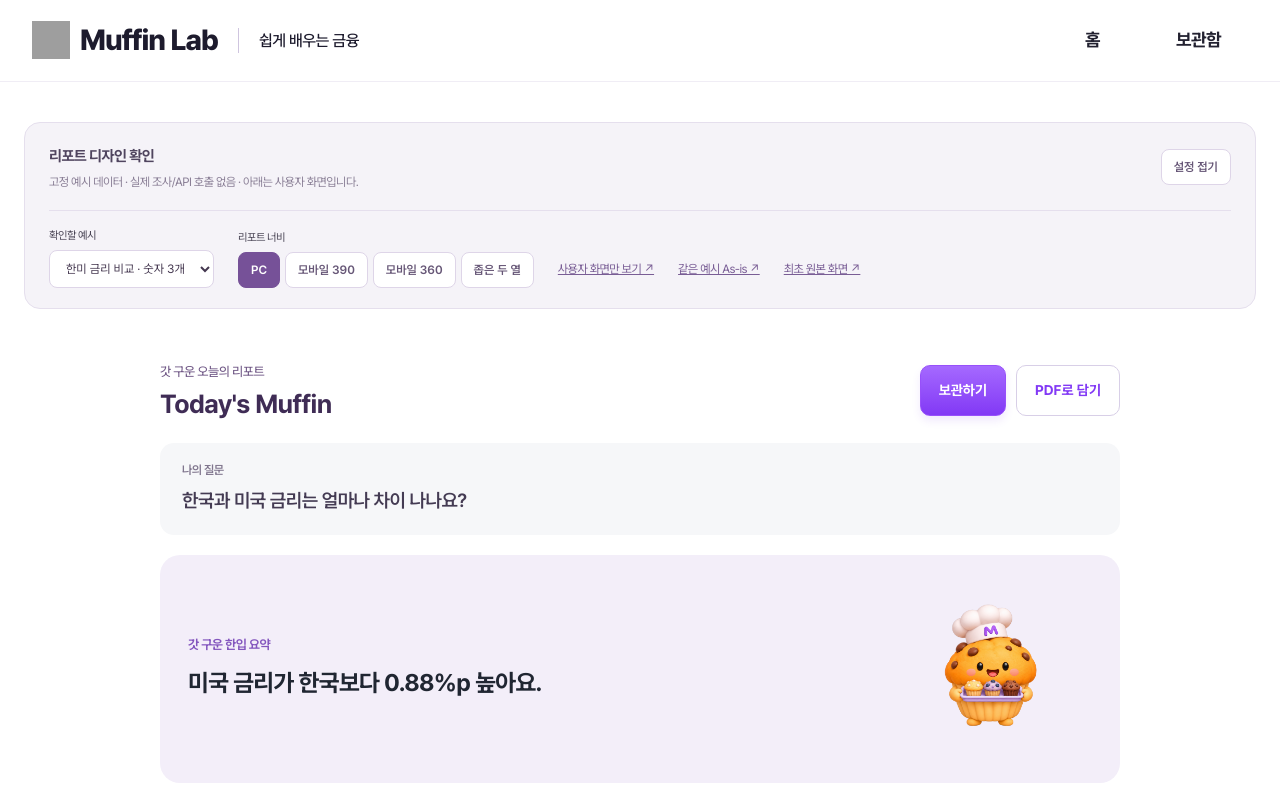
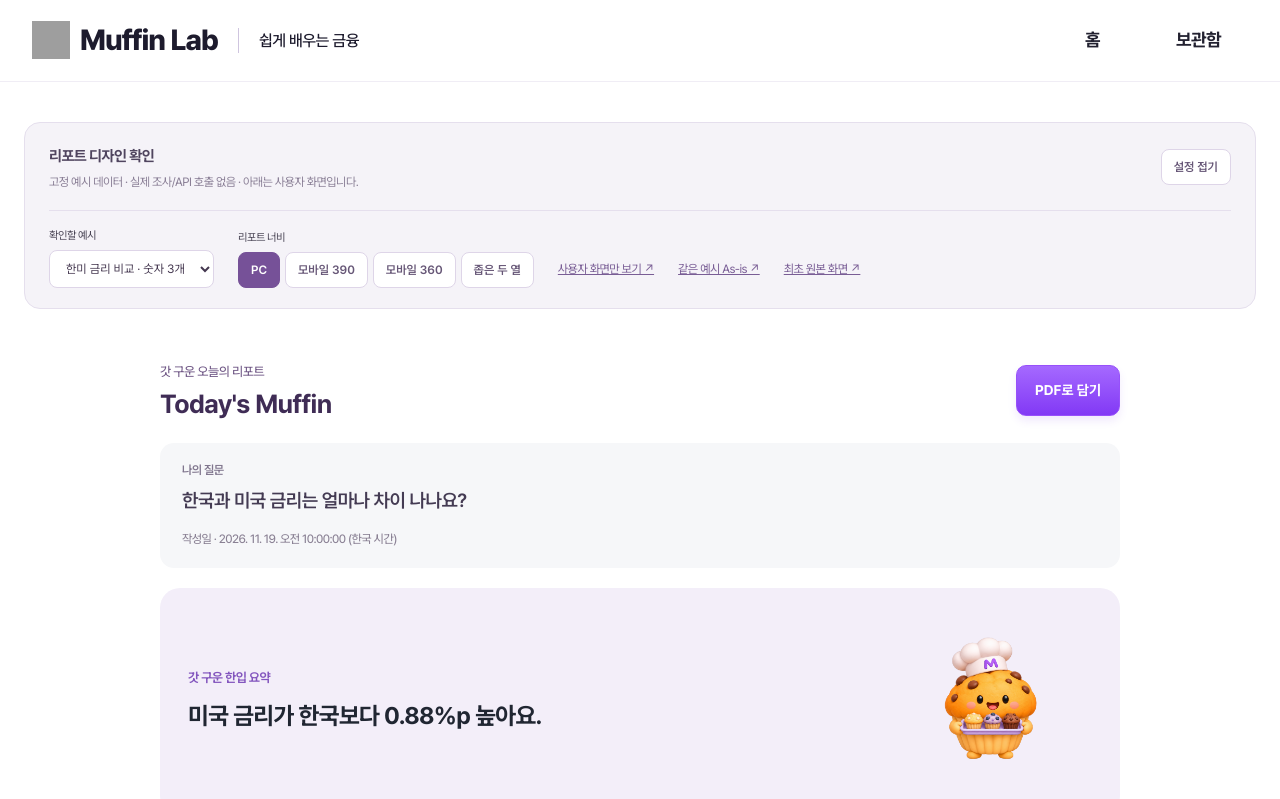
Before and after one commit to muffin-lab-it/muffin, a Next.js app: page /preview/report in a window 1280 px wide. Shown: the top 799 px of the page. Built offline with nearby package versions, Linux system fonts and the light colour scheme; grey boxes are pictures that could not be loaded.

Commit message:
fix: 리포트 머리에 배지 · 작성일 한 줄, 주의점 항상 펼침, PC 추천 질문 2열, 보관 버튼 제거 (11/20 하니 리뷰)

```diff
--- a/app/components/ReportActions.tsx
+++ b/app/components/ReportActions.tsx
@@ -1,22 +1,6 @@
 "use client";
-import { useState } from "react";
-import { getReport, saveReport, type ReportRecord } from "@/src/lib/history";
-import type { Report } from "@/src/agent/schema";
-import type { ToolStep } from "@/src/agent/context";
 
-export function ReportActions({ report, input, steps = [], savedId }: { report: Report; input: ReportRecord["input"]; steps?: ToolStep[]; savedId?: string }) {
-  const [saved, setSaved] = useState(savedId);
-  const [busy, setBusy] = useState(false);
-  const [message, setMessage] = useState("");
-  async function keep() {
-    setBusy(true);
-    try {
-      const record = await saveReport(input, report, steps, saved);
-      if (!await getReport(record.id)) throw new Error("저장 확인 실패");
-      setSaved(record.id);
-      setMessage("보관함에 저장했어요.");
-    } catch { setMessage("보관하지 못했어요. 브라우저 저장 공간을 확인하고 다시 시도해 주세요."); }
-    finally { setBusy(false); }
-  }
-  return <><button type="button" disabled={busy || !!saved} onClick={() => void keep()}>{saved ? "보관했어요 ✓" : busy ? "보관하는 중…" : "보관하기"}</button><button type="button" onClick={() => window.print()}>PDF로 담기</button>{message && <p role="status">{message}</p>}</>;
+/** 리포트 화면의 동작 버튼. 보관은 생성 때 자동으로 되므로 버튼이 없고(11/20 하니), PDF 는 브라우저 인쇄를 씁니다. */
+export function ReportActions() {
+  return <button type="button" onClick={() => window.print()}>PDF로 담기</button>;
 }
--- a/app/components/ReportView.module.css
+++ b/app/components/ReportView.module.css
@@ -256,7 +256,7 @@
 .report :global(.chart-band-key) span { color:#76549b; margin-right:6px; }
 .report :global(.chart-grid) text, .report :global(.chart-axis) text { fill:#454b57; font-size:13px; }
 .report :global(.chart-last-label) { fill:#202632; font-weight:700; font-size:14px; }
-.topicGrid { grid-template-columns:minmax(0,1fr); gap:12px; }
+.topicGrid { gap:12px; } /* PC 2열은 위 기본 규칙, 좁은 칸 · 폰은 1열 (11/20 하니 리뷰) */
 .report .topicLink { min-height:112px; }
 .report :global(.chart) figcaption { display:block; margin-bottom:12px; }
 
@@ -591,3 +591,11 @@
   .report .headlinePlaceholder { font-size:18px; line-height:1.65; }
   .report section.questionCard { padding:16px 18px; }
 }
+
+/* 11/20 하니 리뷰: 배지 · 작성일은 질문 아래 한 줄, 주의점은 항상 펼침 */
+.report :global(.report-meta-line) { display:flex; flex-wrap:wrap; align-items:center; gap:8px 14px; margin-top:12px; }
+.report :global(.report-meta-line .report-head) { margin:0; }
+.report :global(.report-meta-line .chips) { margin:0; }
+.report :global(.report-meta-line .report-created-at) { margin:0; font-size:12px; color:#8a8194; }
+.report :global(.reference-toggle) > summary { pointer-events:none; list-style:none; }
+.report :global(.reference-toggle) > summary::-webkit-details-marker { display:none; }
--- a/app/components/ReportView.tsx
+++ b/app/components/ReportView.tsx
@@ -56,6 +56,10 @@ export function ReportView({
   createdAt,
 }: ReportViewProps) {
   const nextTopics = supportedReportTopics(report.nextTopics, area, question);
+  // 관심 영역 · 깊이 배지와 작성일은 질문 바로 아래 한 줄에 (11/20 하니 리뷰: 머리에 모아 두기, 보관함에서 다시 볼 때 날짜가 바로 보이게)
+  const metaLine = (header || createdAt)
+    ? <div className="report-meta-line">{header}{createdAt && <span className="report-created-at">작성일 · <time dateTime={createdAt}>{new Date(createdAt).toLocaleString("ko-KR", { timeZone: "Asia/Seoul" })} (한국 시간)</time></span>}</div>
+    : null;
   const basisLabels = { data: "공개된 데이터를 바탕으로 설명해요", news: "기사 내용을 바탕으로 안내해요", none: "직접 뒷받침하는 자료가 없는 머핀랩의 AI 해석이에요" };
   const tags = { data: "데이터 인용", news: "보도 기반", none: "근거 부족" };
   return (
@@ -68,8 +72,10 @@ export function ReportView({
         <section className={styles.questionCard} aria-label="나의 질문">
           <h2>나의 질문</h2>
           <blockquote>{question}</blockquote>
+          {metaLine}
         </section>
       )}
+      {!question && metaLine}
       <section className={styles.hero}>
         <div className={styles.heroCopy}>
           <h2>갓 구운 한입 요약</h2>
@@ -161,17 +167,16 @@ export function ReportView({
         </ReportResponsiveDetails>
       </section>}
 
-      {header && <div className="report-bottom-controls">{header}</div>}
       <ReportVerification report={report}>
         {report.notice && report.mode === "research" && <section className="verification-context"><h2>움직임 비교 · 참고 정보</h2><p className="report-notice">{report.notice}</p></section>}
 
       </ReportVerification>
 
       {(report.caveats.length > 0 || report.dataGaps.length > 0 || report.verification.removed.length > 0 || !!steps?.length) && <section className="report-verification report-reference" data-user-empty={report.caveats.length === 0 && report.dataGaps.length === 0 ? "true" : undefined} aria-label="주의점과 자료 범위">
-        <details className="verification-toggle reference-toggle">
-          <summary>
+        {/* 주의점 · 확인하지 못한 것은 접지 않고 항상 보여 줍니다 (11/20 하니 리뷰). details 는 제외 항목 링크의 대상 구조를 위해 두고 open 으로 고정 */}
+        <details className="verification-toggle reference-toggle" open>
+          <summary tabIndex={-1}>
             <span className="verification-summary-copy"><strong><span className="verification-icon" aria-hidden="true">i</span> 주의점과 확인하지 못한 것</strong><span>주의점 {report.caveats.length}개 · 확인하지 못한 것 {report.dataGaps.length}개<span className="verification-only"> · 제외 {report.verification.removed.length}개</span></span></span>
-            <span className="verification-summary-action"><span className="verification-toggle-label">상세 보기</span><span className="verification-chevron" aria-hidden="true">⌄</span></span>
           </summary>
           <div className="verification-body" aria-label="자료 범위">
             {report.caveats.length > 0 && <section><h2>주의점</h2><ul>{report.caveats.map((item, i) => <li key={i}>{item}</li>)}</ul></section>}
@@ -196,7 +201,6 @@ export function ReportView({
         </details>
       </section>}
 
-      {createdAt && <p className="report-created-at">리포트 생성일 · <time dateTime={createdAt}>{new Date(createdAt).toLocaleString("ko-KR", { timeZone: "Asia/Seoul" })} (한국 시간)</time></p>}
       <p className="report-disclosure">{report.disclosure}</p>
     </ReportDisplay>
     </ReportEvidenceScope>
--- a/app/preview/report/ReportPreview.tsx
+++ b/app/preview/report/ReportPreview.tsx
@@ -23,8 +23,8 @@ export function ReportPreview({canvas=false, initialSample}: {canvas?:boolean; i
       </div>}
     </aside>}
     <div className={styles.stage} data-width={width}>
-      <ReportView actions={<ReportActions key={example} report={report} input={{question: sample.question, area: sample.area as Area, depth: example === "long" ? "deep" : example === "cpi" ? "standard" : "easy"}} />} report={report} question={sample.question} area={sample.area as Area} createdAt="2026-11-19T01:00:00Z" />
-      {width === "columns" && <ReportView actions={<ReportActions key={example} report={report} input={{question: sample.question, area: sample.area as Area, depth: example === "long" ? "deep" : example === "cpi" ? "standard" : "easy"}} />} report={report} question={sample.question} area={sample.area as Area} createdAt="2026-11-19T01:00:00Z" />}
+      <ReportView actions={<ReportActions key={example} />} report={report} question={sample.question} area={sample.area as Area} createdAt="2026-11-19T01:00:00Z" />
+      {width === "columns" && <ReportView actions={<ReportActions key={example} />} report={report} question={sample.question} area={sample.area as Area} createdAt="2026-11-19T01:00:00Z" />}
     </div>
   </div>;
 }
--- a/app/report/[id]/page.tsx
+++ b/app/report/[id]/page.tsx
@@ -49,7 +49,7 @@ export default function ReportPage() {
   const { input } = record;
   return (
     <>
-      <ReportView actions={<ReportActions key={record.id} report={record.report} input={input} steps={record.steps} savedId={record.id} />} report={record.report} steps={record.steps} area={input.area} question={input.question} createdAt={record.createdAt} header={<div className="report-head">
+      <ReportView actions={<ReportActions key={record.id} />} report={record.report} steps={record.steps} area={input.area} question={input.question} createdAt={record.createdAt} header={<div className="report-head">
         <div className="chips">
           {input.area && <span className="category-chip" data-category={input.area === "news" ? "뉴스" : areaLabels[input.area]}>{areaLabels[input.area]}</span>}
           <span className="depth-chip" data-depth={input.depth}>{depthLabels[input.depth]}</span>
```
Also changed, not shown: 2 other files (tests, documents, lock files or other folders).
